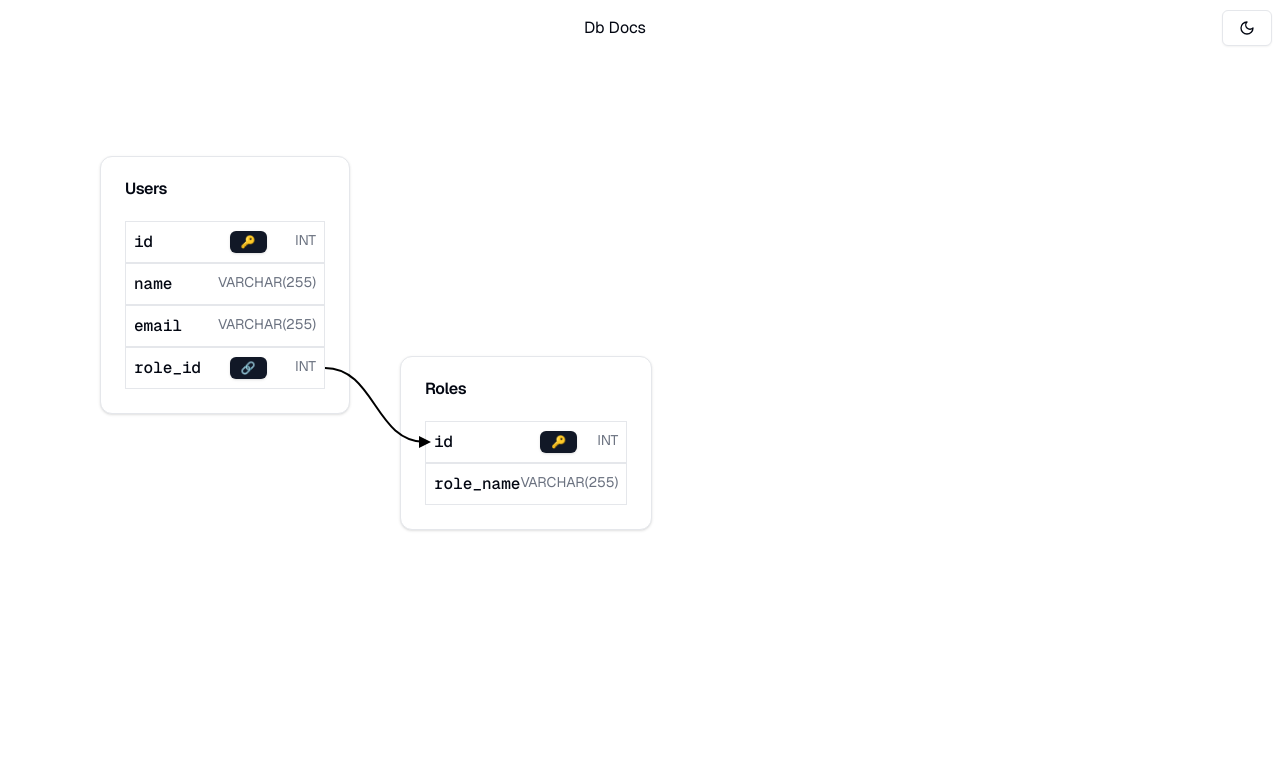
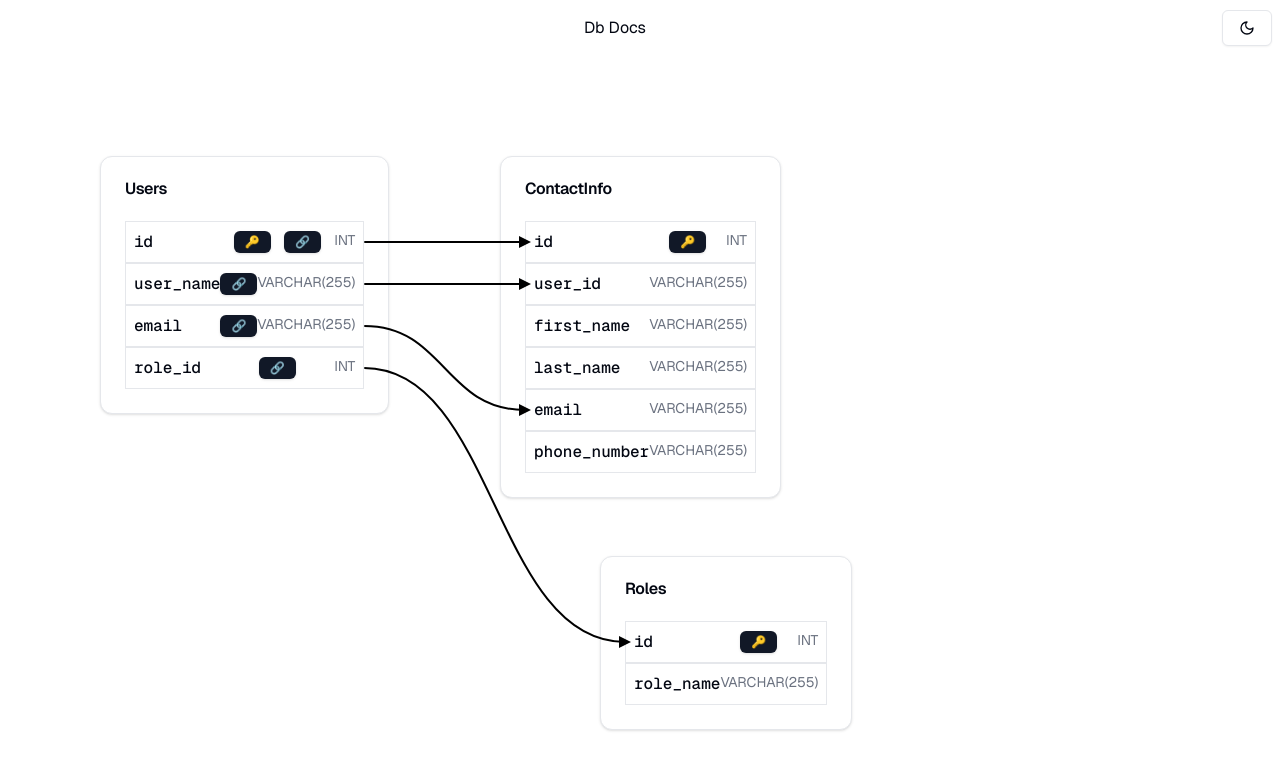
Before and after one commit to shoshta73/db-docs, a React (Vite) app: page / in a window 1280 px wide. Shown: the top 770 px of the page. Built offline with nearby package versions, Linux system fonts and the light colour scheme.

Commit message:
multiple connections example

```diff
--- a/src/App.tsx
+++ b/src/App.tsx
@@ -52,9 +52,9 @@ const schema: TableData[] = [
 	{
 		tableName: "Users",
 		columns: [
-			{ name: "id", type: "INT", pk: true }, // Primary Key
-			{ name: "name", type: "VARCHAR(255)" },
-			{ name: "email", type: "VARCHAR(255)" },
+			{ name: "id", type: "INT", pk: true, fk: "ContactInfo.id" }, // Primary Key
+			{ name: "user_name", type: "VARCHAR(255)", fk: "ContactInfo.user_id" }, // Foreign Key to "ContactInfo" table
+			{ name: "email", type: "VARCHAR(255)", fk: "ContactInfo.email" }, // Foreign Key to "ContactInfo" table
 			{ name: "role_id", type: "INT", fk: "Roles.id" }, // Foreign Key to "Roles" table
 		],
 		position: { x: 100, y: 100 }, // Initial position of the table
@@ -65,7 +65,19 @@ const schema: TableData[] = [
 			{ name: "id", type: "INT", pk: true }, // Primary Key
 			{ name: "role_name", type: "VARCHAR(255)" },
 		],
-		position: { x: 400, y: 300 }, // Initial position of the table
+		position: { x: 600, y: 500 }, // Initial position of the table
+	},
+	{
+		tableName: "ContactInfo",
+		columns: [
+			{ name: "id", type: "INT", pk: true }, // Primary Key
+			{ name: "user_id", type: "VARCHAR(255)" },
+			{ name: "first_name", type: "VARCHAR(255)" },
+			{ name: "last_name", type: "VARCHAR(255)" },
+			{ name: "email", type: "VARCHAR(255)" },
+			{ name: "phone_number", type: "VARCHAR(255)" },
+		],
+		position: { x: 500, y: 100 }, // Initial position of the table
 	},
 ];
 
@@ -89,6 +101,36 @@ const connections: Connection[] = [
 		to: {
 			tableName: "Roles",
 			columnName: "id",
+		},
+	},
+	{
+		from: {
+			tableName: "Users",
+			columnName: "id",
+		},
+		to: {
+			tableName: "ContactInfo",
+			columnName: "id",
+		},
+	},
+	{
+		from: {
+			tableName: "Users",
+			columnName: "user_name",
+		},
+		to: {
+			tableName: "ContactInfo",
+			columnName: "user_id",
+		},
+	},
+	{
+		from: {
+			tableName: "Users",
+			columnName: "email",
+		},
+		to: {
+			tableName: "ContactInfo",
+			columnName: "email",
 		},
 	},
 ];
```
